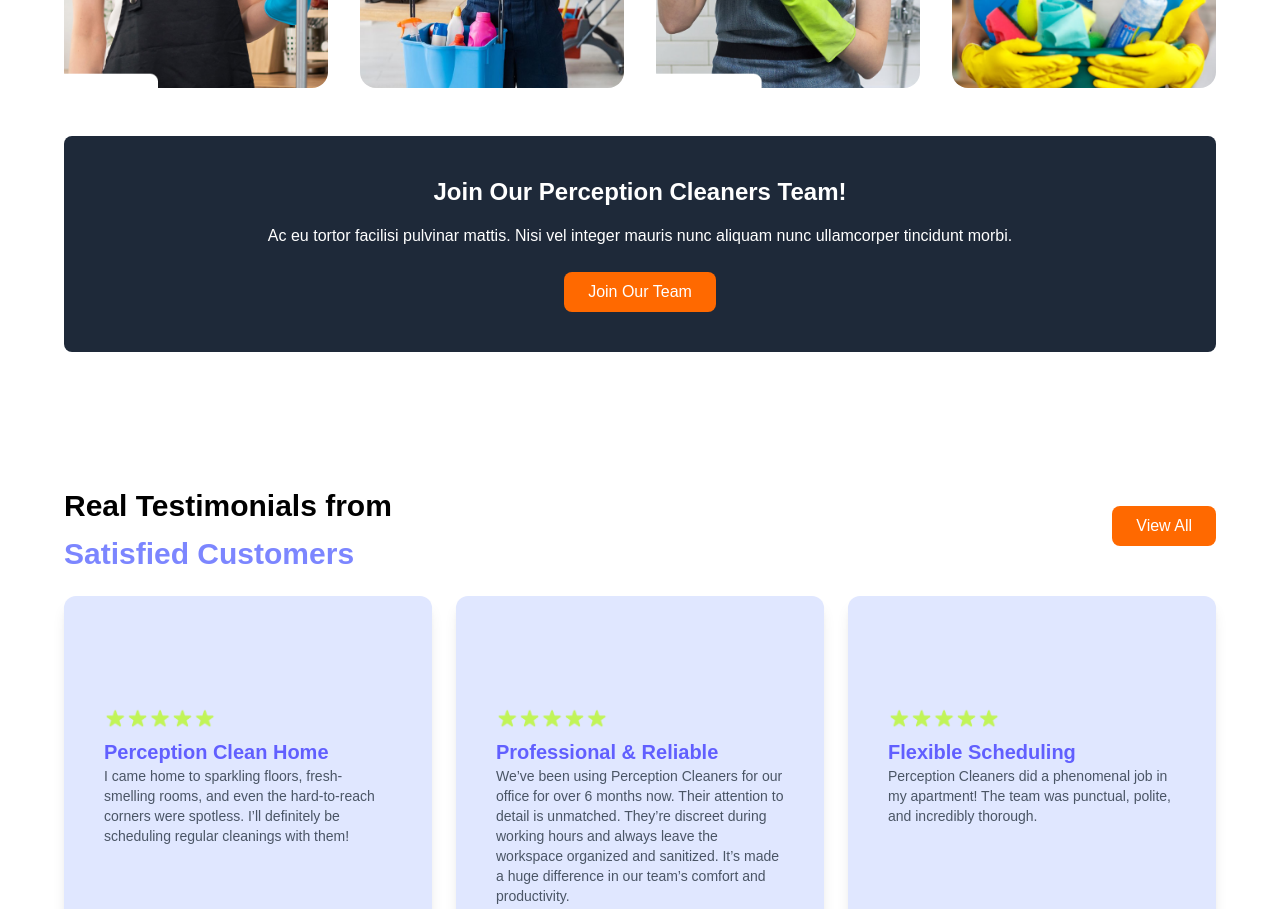
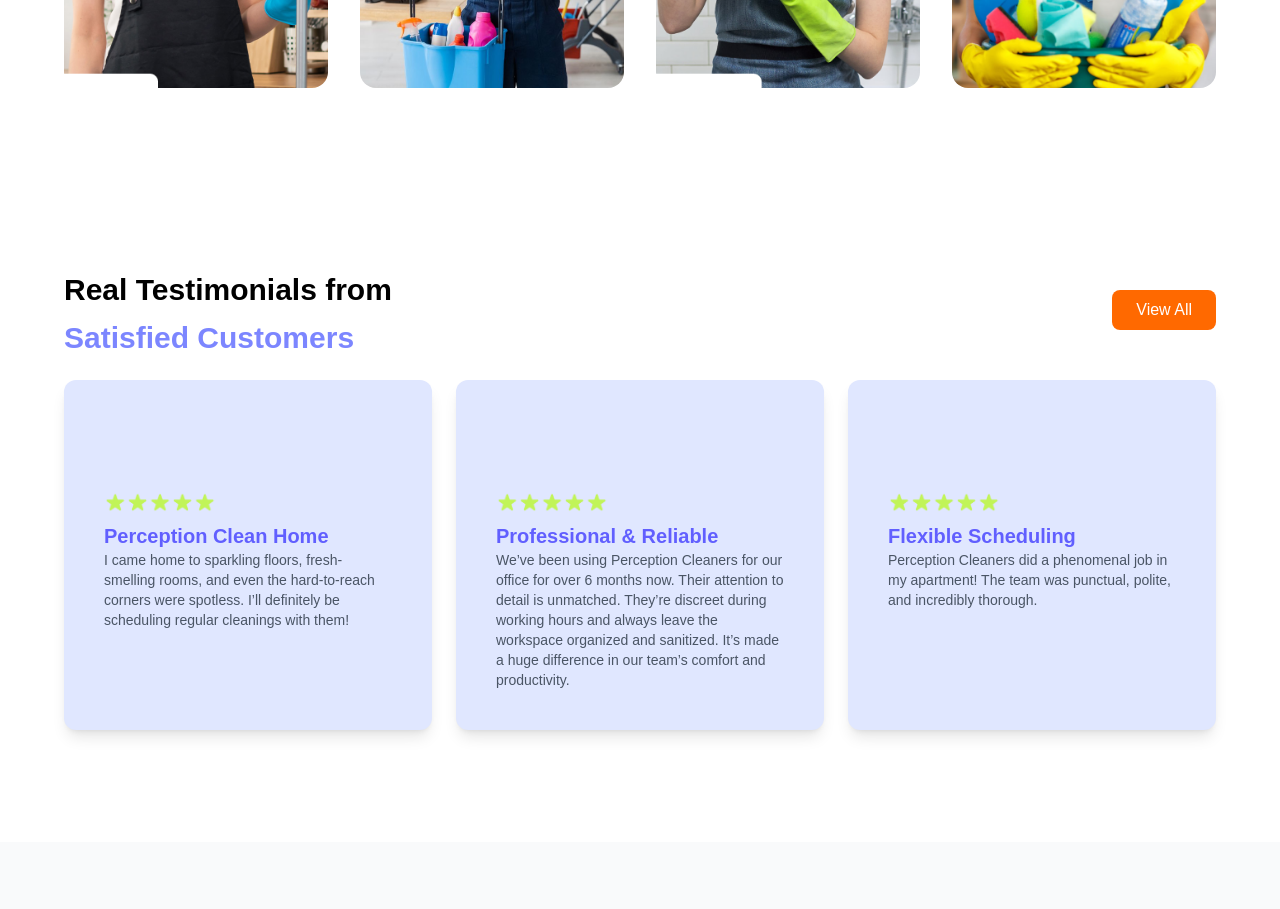
Before and after one commit to Mustarphy/perception, a Next.js app: page / in a window 1280 px wide. Shown: the part 3660-4569 px from the top of the page. Built offline with nearby package versions, Linux system fonts and the light colour scheme.

Commit message:
change something in Teams section

```diff
--- a/app/components/OurTeam.jsx
+++ b/app/components/OurTeam.jsx
@@ -26,13 +26,13 @@
         </div>
       </section>
 
-      <section className="bg-gray-800 text-white p-10 rounded-lg text-center">
+      {/* <section className="bg-gray-800 text-white p-10 rounded-lg text-center">
         <h2 className="text-2xl font-bold mb-4">Join Our Perception Cleaners Team!</h2>
         <p className="mb-6">
           Ac eu tortor facilisi pulvinar mattis. Nisi vel integer mauris nunc aliquam nunc ullamcorper tincidunt morbi.
         </p>
         <button className="bg-orange-500 text-white py-2 px-6 rounded-lg hover:bg-orange-600 transition-all">Join Our Team</button>
-      </section>
+      </section> */}
 
       {lightboxImage && (
         <TeamData imageSrc={lightboxImage} onClose={() => setLightboxImage(null)} />
```
